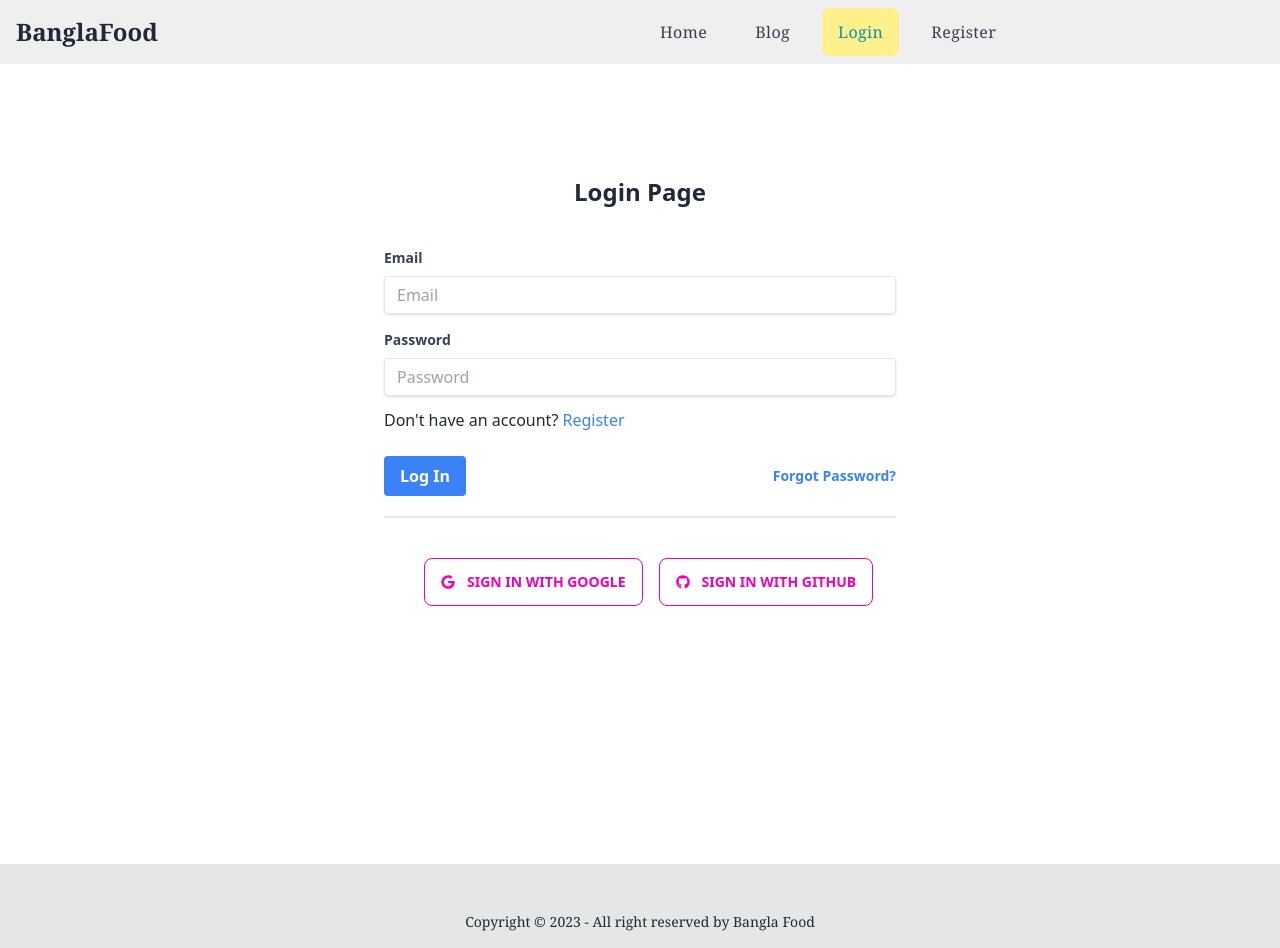
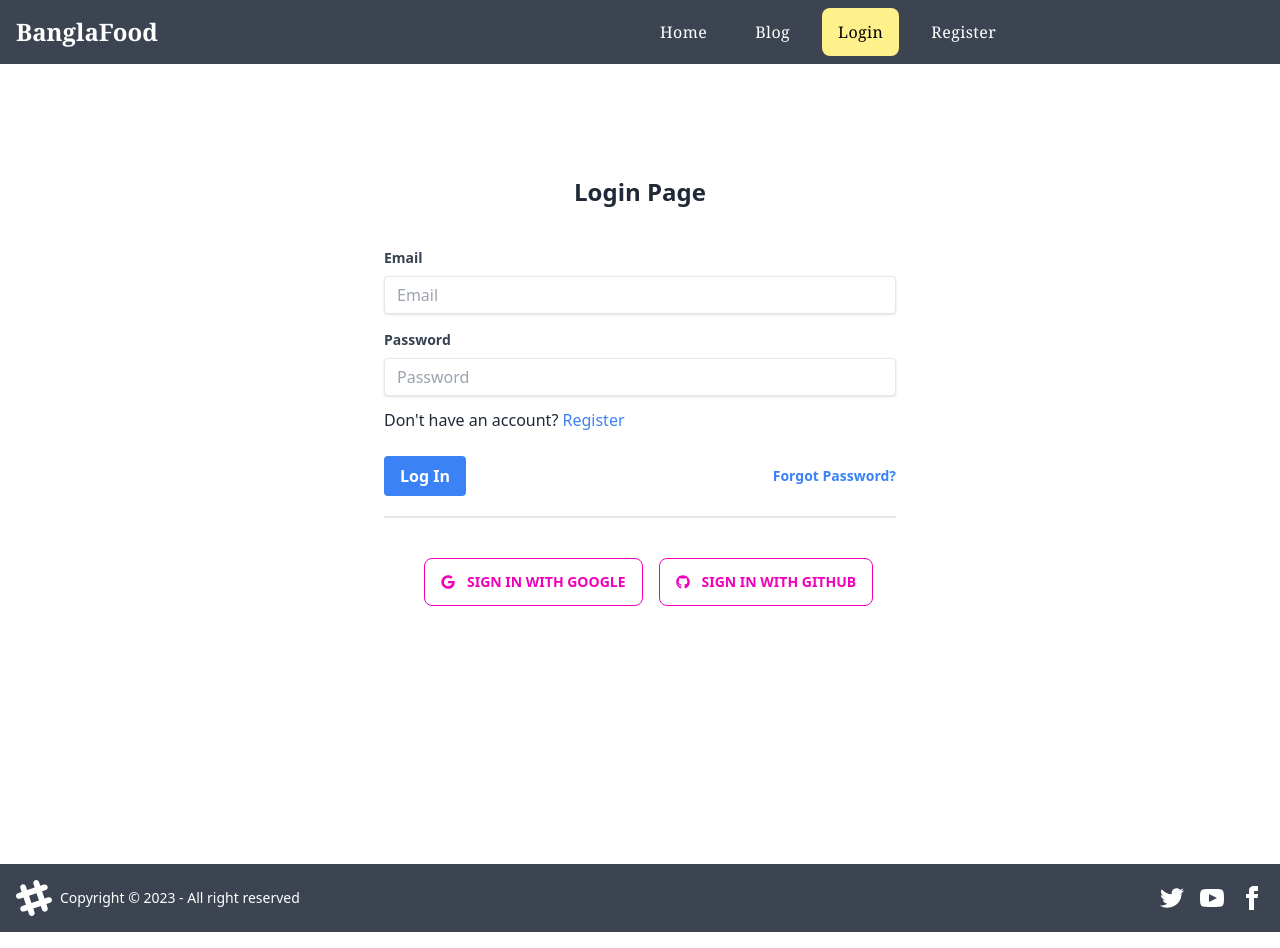
Before and after one commit to Samshuleeecuet/Bangla-Food, a React (Vite) app: page /login in a window 1280 px wide. Built offline with nearby package versions, Linux system fonts and the light colour scheme; no server answers.

Commit message:
react-to-pdf done

```diff
--- a/index.html
+++ b/index.html
@@ -2,7 +2,7 @@
 <html lang="en">
   <head>
     <meta charset="UTF-8" />
-    <link rel="icon" type="image/svg+xml" href="/vite.svg" />
+    <link rel="icon" type="image" href="/src/assets/logo.png" />
     <meta name="viewport" content="width=device-width, initial-scale=1.0" />
     <title>Bangla Food</title>
   </head>
--- a/package.json
+++ b/package.json
@@ -22,6 +22,7 @@
     "react-icons": "^4.8.0",
     "react-lazy-load": "^4.0.1",
     "react-router-dom": "^6.11.0",
+    "react-to-pdf": "^0.0.14",
     "react-toastify": "^9.1.2",
     "sort-by": "^1.2.0"
   },
--- a/src/Pages/Blog/Blog.jsx
+++ b/src/Pages/Blog/Blog.jsx
@@ -1,13 +1,20 @@
 import React from 'react';
+import ReactToPdf from 'react-to-pdf';
+const ref = React.createRef();
 
 const Blog = () => {
     return (
         <div className='font-serif pl-10 pr-10 pt-10 text-center'>
-            <div className='flex'>
-                <p className='text-xl font-semibold flex-grow'>Question And Answer</p>
-                <p className='btn btn-outline border-2 border-blue-200 hover:bg-slate-600 hover:text-white'>Download Pdf</p>
+            <div className='float-right'>
+            <ReactToPdf targetRef={ref} filename="blog-question.pdf" x={.5} y={.5} scale={0.8}>
+        {({toPdf}) => (
+           <p onClick={toPdf} className='btn btn-outline border-2 border-blue-200 hover:bg-slate-600 hover:text-white'>Download Pdf</p>
+        )}
+    </ReactToPdf>
+
             </div>
-            <div className='text-justify pb-10'>
+            <div className='text-justify pb-10' ref={ref}>
+                <p className='text-xl text-center pb-10 font-semibold flex-grow'>Question And Answer</p>
                 <p className='text-xl font-semibold'>1. Tell us the differences between uncontrolled and controlled components.</p>
                 <p>In the context of a software application, the terms "uncontrolled" and "controlled" components refer to two different ways of managing the state and behavior of a user interface.<br/>
 An uncontrolled component is a component that manages its own state internally and does not rely on any external state management. This means that the state of the component is not directly accessible or modifiable from outside the component. Examples of uncontrolled components are traditional HTML form elements, like input fields and checkboxes, where the state of the component is stored internally and can be accessed through DOM APIs.<br/>
--- a/src/Pages/Login/Register.jsx
+++ b/src/Pages/Login/Register.jsx
@@ -1,5 +1,5 @@
 import React, { useContext, useState } from 'react';
-import { Form, Link } from 'react-router-dom';
+import { Form, Link, Navigate } from 'react-router-dom';
 import { AuthContext } from '../../providers/AuthProvider';
 
 const Register = () => {
@@ -14,22 +14,29 @@
         const photourl = form.photourl.value;
         const email = form.email.value;
         const password = form.password.value;
+        if(email.length==0){
+            setError('Email is required');
+            return;
+        }
+        if(password.length==0){
+            setError('Password is required');
+            return;
+        }
         if(password.length<6){
             setError('Password must be six characters');
             return;
         }
-        //console.log(name,photourl,email,password);
         createUser(email,password)
         .then((result)=>{
             const createUser = result.user;
             updateUserData(createUser,name,photourl);
             form.reset();
-            console.log(createUser);
         })
         .catch(err=>{
             const msg = err.message.split('/');
             setError(msg[1]);
         })
+
 
     }
 
@@ -50,7 +57,7 @@
                 <label className="block text-gray-700 text-sm font-bold my-2">
                     Email
                 </label>
-                <input className="shadow appearance-none border rounded w-full py-2 px-3 text-gray-700 leading-tight focus:outline-none focus:shadow-outline"  type="email" name="email" placeholder="Email" required/>
+                <input className="shadow appearance-none border rounded w-full py-2 px-3 text-gray-700 leading-tight focus:outline-none focus:shadow-outline"  type="email" name="email" placeholder="Email" />
                 </div>
                 <div className="mb-6">
                 <label className="block text-gray-700 text-sm font-bold my-2">
--- a/src/Routes/Routes.jsx
+++ b/src/Routes/Routes.jsx
@@ -20,12 +20,12 @@
         {
             path: '/',
             element:<Home></Home>,
-            loader: ()=>fetch('http://localhost:5000/chef'),
+            loader: ()=>fetch('https://bangla-food-server.vercel.app/chef'),
         },
         {
             path: 'recepies/:id',
             element:<PrivateRoutes><ChefRecepies></ChefRecepies></PrivateRoutes>,
-            loader: ({params})=>fetch(`http://localhost:5000/recepies/${params.id}`)
+            loader: ({params})=>fetch(`https://bangla-food-server.vercel.app/recepies/${params.id}`)
         },
         {
           path:'blog',
--- a/src/Shared/Footer.jsx
+++ b/src/Shared/Footer.jsx
@@ -2,11 +2,18 @@
 
 const Footer = () => {
     return (
-        <footer className="footer footer-center p-4 font-serif bg-base-300 text-base-content pt-12">
-        <div>
-            <p>Copyright © 2023 - All right reserved by Bangla Food</p>
-        </div>
-        </footer>
+        <footer className="footer items-center p-4 bg-neutral text-neutral-content">
+  <div className="items-center grid-flow-col">
+    <svg width="36" height="36" viewBox="0 0 24 24" xmlns="http://www.w3.org/2000/svg" fillRule="evenodd" clipRule="evenodd" className="fill-current"><path d="M22.672 15.226l-2.432.811.841 2.515c.33 1.019-.209 2.127-1.23 2.456-1.15.325-2.148-.321-2.463-1.226l-.84-2.518-5.013 1.677.84 2.517c.391 1.203-.434 2.542-1.831 2.542-.88 0-1.601-.564-1.86-1.314l-.842-2.516-2.431.809c-1.135.328-2.145-.317-2.463-1.229-.329-1.018.211-2.127 1.231-2.456l2.432-.809-1.621-4.823-2.432.808c-1.355.384-2.558-.59-2.558-1.839 0-.817.509-1.582 1.327-1.846l2.433-.809-.842-2.515c-.33-1.02.211-2.129 1.232-2.458 1.02-.329 2.13.209 2.461 1.229l.842 2.515 5.011-1.677-.839-2.517c-.403-1.238.484-2.553 1.843-2.553.819 0 1.585.509 1.85 1.326l.841 2.517 2.431-.81c1.02-.33 2.131.211 2.461 1.229.332 1.018-.21 2.126-1.23 2.456l-2.433.809 1.622 4.823 2.433-.809c1.242-.401 2.557.484 2.557 1.838 0 .819-.51 1.583-1.328 1.847m-8.992-6.428l-5.01 1.675 1.619 4.828 5.011-1.674-1.62-4.829z"></path></svg>
+    <p>Copyright © 2023 - All right reserved</p>
+  </div>
+  <div className="grid-flow-col gap-4 md:place-self-center md:justify-self-end">
+    <a><svg xmlns="http://www.w3.org/2000/svg" width="24" height="24" viewBox="0 0 24 24" className="fill-current"><path d="M24 4.557c-.883.392-1.832.656-2.828.775 1.017-.609 1.798-1.574 2.165-2.724-.951.564-2.005.974-3.127 1.195-.897-.957-2.178-1.555-3.594-1.555-3.179 0-5.515 2.966-4.797 6.045-4.091-.205-7.719-2.165-10.148-5.144-1.29 2.213-.669 5.108 1.523 6.574-.806-.026-1.566-.247-2.229-.616-.054 2.281 1.581 4.415 3.949 4.89-.693.188-1.452.232-2.224.084.626 1.956 2.444 3.379 4.6 3.419-2.07 1.623-4.678 2.348-7.29 2.04 2.179 1.397 4.768 2.212 7.548 2.212 9.142 0 14.307-7.721 13.995-14.646.962-.695 1.797-1.562 2.457-2.549z"></path></svg>
+    </a>
+    <a><svg xmlns="http://www.w3.org/2000/svg" width="24" height="24" viewBox="0 0 24 24" className="fill-current"><path d="M19.615 3.184c-3.604-.246-11.631-.245-15.23 0-3.897.266-4.356 2.62-4.385 8.816.029 6.185.484 8.549 4.385 8.816 3.6.245 11.626.246 15.23 0 3.897-.266 4.356-2.62 4.385-8.816-.029-6.185-.484-8.549-4.385-8.816zm-10.615 12.816v-8l8 3.993-8 4.007z"></path></svg></a>
+    <a><svg xmlns="http://www.w3.org/2000/svg" width="24" height="24" viewBox="0 0 24 24" className="fill-current"><path d="M9 8h-3v4h3v12h5v-12h3.642l.358-4h-4v-1.667c0-.955.192-1.333 1.115-1.333h2.885v-5h-3.808c-3.596 0-5.192 1.583-5.192 4.615v3.385z"></path></svg></a>
+  </div>
+</footer>
     );
 };
 
--- a/src/Shared/Header.jsx
+++ b/src/Shared/Header.jsx
@@ -6,7 +6,7 @@
     const {user,logOut} = useContext(AuthContext);
     //console.log(user);
     return (
-            <div className="navbar bg-[#EEEE] font-serif font-bold px-4">
+            <div className="navbar bg-neutral text-white font-serif font-bold px-4">
             <div className="navbar-start">
                 <div className="dropdown">
                 <label tabIndex={0} className="btn btn-ghost lg:hidden">
@@ -45,7 +45,7 @@
                 user &&
                 <div className="navbar-end">
                <ul className='menu gap-4 menu-horizontal px-1'>
-                    <Link onClick={logOut} className='btn btn-outline'>Log Out</Link>
+                    <Link onClick={logOut} className='btn btn-outline text-white'>Log Out</Link>
                 </ul>
                 <label tabIndex={0} className="btn btn-ghost btn-circle avatar ">
                     <div className="w-10 rounded-full">
--- a/src/index.css
+++ b/src/index.css
@@ -3,9 +3,9 @@
 @tailwind utilities;
 
 .active{
-    @apply font-medium tracking-wide text-cyan-600 bg-yellow-200 transition-colors duration-200
+    @apply font-medium tracking-wide text-black bg-yellow-200 transition-colors duration-200
   }
 
   .default{
-    @apply font-medium tracking-wide text-gray-700 transition-colors duration-200 hover:text-cyan-600
+    @apply font-medium tracking-wide text-white transition-colors duration-200 hover:text-cyan-600
   }
--- a/src/providers/AuthProvider.jsx
+++ b/src/providers/AuthProvider.jsx
@@ -59,8 +59,7 @@
             unsubscribe();
         }
     },[])
-   // console.log(user);
-    //console.log(user)
+   //console.log(user);
     const logOut=()=>{
         signOut(auth)
         .then()
```
Also changed, not shown: src/assets/logo.png (added), 1 other file (tests, documents, lock files or other folders).
